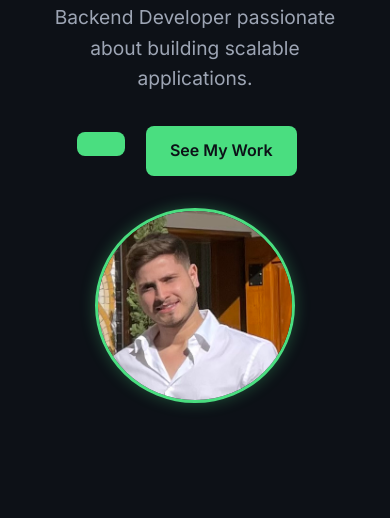
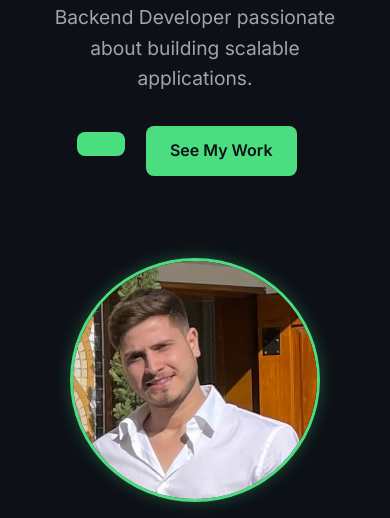
Before and after one commit to WillianRoosa/my_repository, a plain HTML site: page index.html in a window 390 px wide. Shown: the part 300-818 px from the top of the page. Drawn offline with Linux system fonts and the light colour scheme.

Commit message:
commit: ajuste style.css

```diff
--- a/style.css
+++ b/style.css
@@ -433,7 +433,9 @@ footer {
     }
 
     .hero-image img {
-        max-width: 200px;
+        max-width: 250px;
+        margin-top: 50px;
+        margin-bottom: -50px;
     }
 
     .logo {
```
